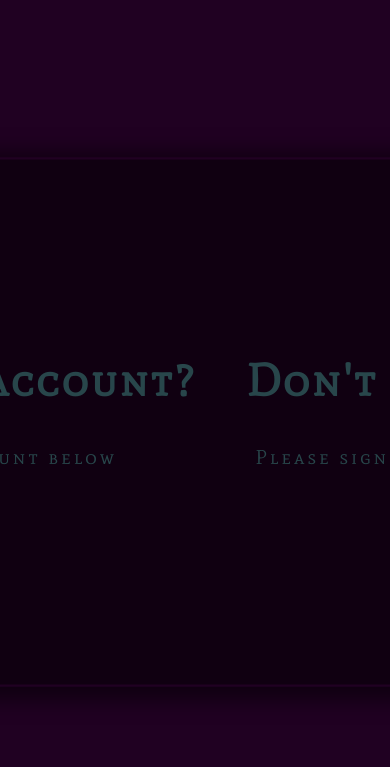
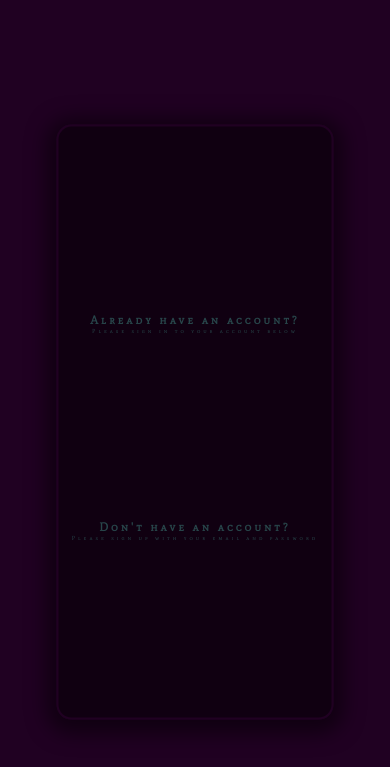
Before and after one commit to Kvaara/Musafi_Project, a PHP site: page /login-signup.php in a window 390 px wide. Shown: the top 767 px of the page. Run offline with PHP 8.4, Linux system fonts and the light colour scheme.

Commit message:
Fixed login and sign up page bad responsiveness. I will make a (kind of) complete overhaul of the login and sign up page. I just fixed it temporarily so that mobile users can login and/or signup without any problems. Previously it didn't scale at all and the login/signup window was outside of the viewport.

```diff
--- a/assets/css/login-signup.styles.css
+++ b/assets/css/login-signup.styles.css
@@ -87,20 +87,23 @@ body {
 }
 
 #input-container {
+  display: flex;
   position: absolute;
   left: 50%;
   top: 50%;
   transform: translate(-50%, -50%);
   display: flex;
   justify-content: space-evenly;
-  width: 1300px;
+  /*   width: 1300px; */
   background: rgb(0 0 0 / 50%);
   border: 2px solid #200122;
   box-shadow: 0px 4px 20px 10px rgba(0, 0, 0, 0.5);
   border-radius: 15px;
-  height: 525px;
-  align-items: center;
+  height: 70%;
+  width: 70%;
+  /*   align-items: center; */
   transition: 300ms ease-in-out;
+  flex-direction: column;
 }
 
 #input-container:hover {
@@ -108,26 +111,35 @@ body {
 }
 
 #to-signin {
-  position: relative;
+  display: flex;
+  flex-direction: column;
+  /*   position: relative; */
   cursor: pointer;
-  bottom: 30px;
-  /*   box-shadow: 0px 10px 0px 0px white; */
+  /*   bottom: 30px; */
+  /*     box-shadow: 0px 10px 0px 0px white; */
+  /*   justify-content: center; */
+  /*   align-items: center; */
+  /*   flex: 1 1 auto; */
 }
 
 #to-signin > h2 {
   letter-spacing: 3px;
-  font-size: 45px;
+  /*   font-size: 45px; */
+  font-size: 3vw;
   color: #28464b;
   transition: 0.2s ease-in-out;
+  margin: 10px 0 0 0;
+  text-align: center;
 }
 
 #to-signin > span {
   letter-spacing: 3px;
-  display: block;
+  /*   display: block; */
   text-align: center;
-  font-size: 20px;
+  font-size: 1.5vw;
   transition: 0.2s ease-in-out;
   color: #28464b;
+  white-space: nowrap;
 }
 
 #to-signin:hover > h2 {
@@ -165,25 +177,33 @@ body {
 }
 
 #to-signup {
-  position: relative;
+  display: flex;
+  flex-direction: column;
+  /*   position: relative; */
   cursor: pointer;
-  bottom: 30px;
+  /*   bottom: 30px; */
+  /*   flex: 1 1 auto; */
+  /*   justify-content: center; */
+  /*   align-items: center; */
 }
 
 #to-signup > h2 {
   letter-spacing: 3px;
-  font-size: 45px;
+  font-size: 3vw;
   color: #28464b;
   transition: 0.2s ease-in-out;
+  margin: 10px 0 0 0;
+  text-align: center;
 }
 
 #to-signup > span {
-  display: block;
+  /*   display: block; */
   text-align: center;
-  font-size: 20px;
+  font-size: 1.5vw;
   transition: 0.2s ease-in-out;
   letter-spacing: 3px;
   color: #28464b;
+  white-space: nowrap;
 }
 
 #to-signup:hover > h2 {
--- a/assets/js/register.js
+++ b/assets/js/register.js
@@ -10,25 +10,25 @@ const signUpBackBtn = document.querySelector("#signup-back-btn");
 toSignIn.addEventListener("click", () => {
   toSignUp.style.display = "none";
   toSignIn.style.display = "none";
-  signInForm.style.display = "block";
+  signInForm.style.display = "flex";
 });
 
 toSignUp.addEventListener("click", () => {
   toSignUp.style.display = "none";
   toSignIn.style.display = "none";
-  signUpForm.style.display = "block";
+  signUpForm.style.display = "flex";
 });
 
 signInBackBtn.addEventListener("click", () => {
   signInForm.style.display = "none";
   signUpForm.style.display = "none";
-  toSignUp.style.display = "block";
-  toSignIn.style.display = "block";
+  toSignUp.style.display = "flex";
+  toSignIn.style.display = "flex";
 });
 
 signUpBackBtn.addEventListener("click", () => {
   signInForm.style.display = "none";
   signUpForm.style.display = "none";
-  toSignUp.style.display = "block";
-  toSignIn.style.display = "block";
+  toSignUp.style.display = "flex";
+  toSignIn.style.display = "flex";
 });
--- a/login-signup.php
+++ b/login-signup.php
@@ -109,8 +109,8 @@ function saveInputValue($name)
                     <input type="password" id="signup-password-confirm" name="signup-password-confirm" placeholder="Confirm the password..." required maxlength="25">
                 </p>
 
+                <button type="submit" name="signup-btn" id="signup-btn">SIGN UP</button>
                 <button type="button" name="back-btn" class="back-btn" id="signup-back-btn"><span class="arrow-back-span">&#8678; </span> BACK</BUTTON>
-                <button type="submit" name="signup-btn" id="signup-btn">SIGN UP</button>
             </form>
 
         </div>
@@ -132,7 +132,6 @@ if (isset($_POST["signup-btn"])) {
 
     toSignUpPost.style.display = 'none';
     toSignInPost.style.display = 'none';
-    signUpFormPost.style.display = 'block';
     </script>";
 } else if (isset($_POST["signin-btn"])) {
     echo "<script>
@@ -144,7 +143,6 @@ if (isset($_POST["signup-btn"])) {
 
     toSignUpPost.style.display = 'none';
     toSignInPost.style.display = 'none';
-    signInFormPost.style.display = 'block';
     </script>";
 }
 ?>
```
Also changed, not shown: other parts of assets/css/login-signup.styles.css (+46 -20 lines).
